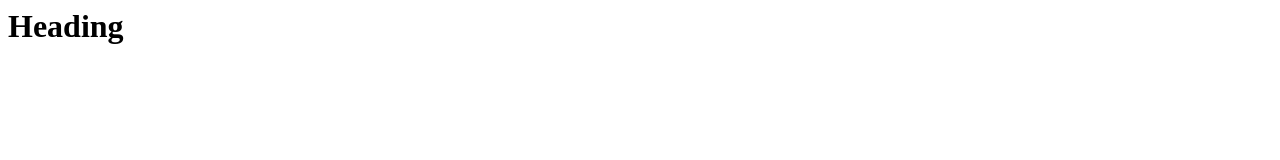
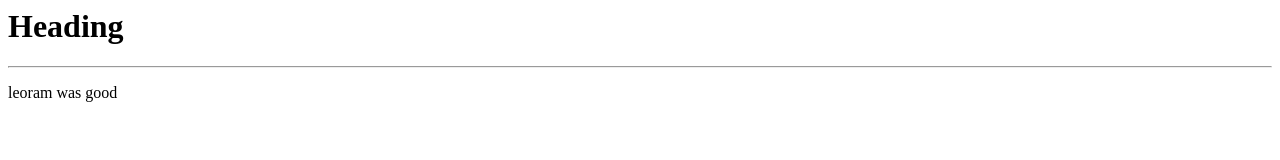
Before and after one commit to sathizdev007-cmd/Leaendec, a plain HTML site: page index.html in a window 1280 px wide. Drawn offline with Linux system fonts and the light colour scheme.

Commit message:
added paragraph

```diff
--- a/index.html
+++ b/index.html
@@ -1,3 +1,7 @@
 <html>
 <h1>Heading</h1>
+<hr>
+<p>leoram was
+    good
+</p>
 </html>
```
